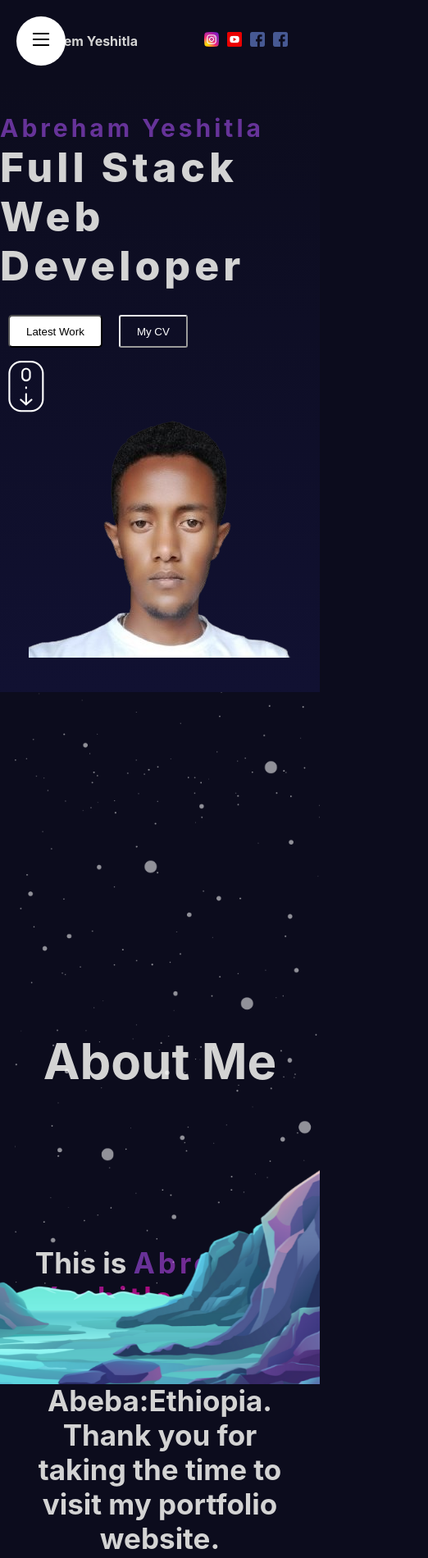
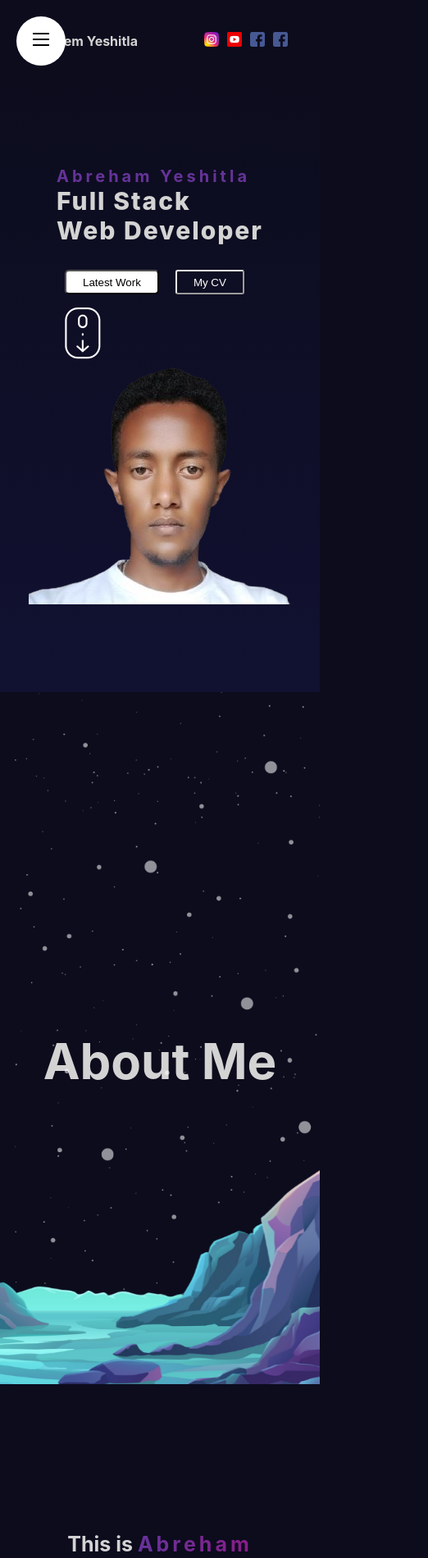
Before and after one commit to Abrshi/my-portfolio, a React (Create React App) app: page / in a window 390 px wide. Shown: the top 1900 px of the page at 82% size, 522 px wide, since content can reach past the window. Built offline with nearby package versions, Linux system fonts and the light colour scheme.

Commit message:
add meidya query

```diff
--- a/src/App.css
+++ b/src/App.css
@@ -5,6 +5,8 @@ html{
 *{
   margin: 0;
   padding: 0;
+  /* overflow-x:hidden ; */
+
 }
 a{
   text-decoration: none;
--- a/src/components/AboutMe/AboutMe.jsx
+++ b/src/components/AboutMe/AboutMe.jsx
@@ -6,10 +6,10 @@ function AboutMe() {
     <div className={style.about}>
       <div>
           <h1 className={style.h1}>
-          This is <span className={style.name}>Abreham Yeshitla </span>, a web developer from Addis Abeba:Ethiopia. Thank you for taking the time to visit my portfolio website.
+          This is <span className={style.name}>Abreham Yeshitla </span>, a web developer based in Addis Ababa, Ethiopia. Thank you for visiting my portfolio website.
           </h1>
           <p className={style.p}>
-          A software developer with experience in building responsive and scalable web apps. I am well-knowledged in UI/UX principles and practices. I believe that a website is more than just a collection of web pages; it should be a reflection of the brand or individual it represents. I bring a strong foundational understanding of computer science concepts and programming languages to each project I work on. Whether working collaboratively or individually, I’m committed to taking each task with persistence and striving towards delivering the best possible product.</p>
+          I am a software developer with a focus on building responsive and scalable web applications. I believe a website should be more than a series of pages—it should authentically reflect the brand or individual it represents. With a solid grounding in computer science principles and programming languages, I approach every project with a commitment to excellence. Whether working collaboratively or independently, I am dedicated to delivering high-quality results through perseverance and meticulous attention to detail.</p>
 
       </div>
     </div>
--- a/src/components/AboutMe/aboutme.module.css
+++ b/src/components/AboutMe/aboutme.module.css
@@ -11,7 +11,7 @@
     display: flex;
     flex-direction: column;
     align-items: center;
-    justify-content: center;
+    justify-content: space-between;
     width: 80%;
     margin: auto;
 }
@@ -25,7 +25,6 @@
 font-size: 25px;
 line-height: 35px;
 text-align: justify;
-/* text-align: center; */
 }
 .name{
 
@@ -35,3 +34,22 @@ text-align: justify;
     -webkit-text-fill-color: transparent;
     letter-spacing: 4px;
 }
+@media (max-width: 1024px) {
+    .h1{
+        font-size: 30px;
+    }
+    .p{
+    font-size: 20px;
+    line-height: 25px;
+    }
+}
+@media (max-width: 768px) {
+    .h1{
+        font-size: 25px;
+    }
+    .p{
+    font-size: 17px;
+    line-height: 25px;
+    }
+
+}
--- a/src/components/ContactMe/ContactMe.module.css
+++ b/src/components/ContactMe/ContactMe.module.css
@@ -79,3 +79,41 @@
     font-size: 1rem;
     margin-top: 1rem;
   }
+  @media (max-width: 1024px) {
+     .contactMe{
+        flex-direction: column;
+        height: 95vh;
+     }
+     .textContener{
+        display: flex;
+        gap: 10px;
+        height: 70vh;
+        width: 400px;
+    }
+    .textContener>h1{
+        font-size: 30px;
+        line-height: 20px;
+    }
+    .h3{
+        font-size: small;
+    }
+    .h5{
+        font-size: x-small;
+    }
+
+    .formContener> form {
+        display: flex;
+        flex-direction: column;
+        width: 400px;
+        gap: 7px;
+    }
+    .text,.email{
+        width: 96%;
+        height: 40px;
+
+    }
+}
+@media (max-width: 768px) {
+
+
+}
--- a/src/components/Hero/hero.module.css
+++ b/src/components/Hero/hero.module.css
@@ -66,6 +66,20 @@ cursor: pointer;
     .text,.img{
         height: 50%;
     }
+   .name{
+      font-size: 20px;
+   }
+   .profation{
+      font-size: 30px;
+      letter-spacing: 2px;
+   }
+   .button1,.button2{
+    height: 30px;
+   }
+   .img>img{
+      min-width: 100px;
+      height: auto;
+   }
 }
 @media (max-width: 768px) {
 
```
